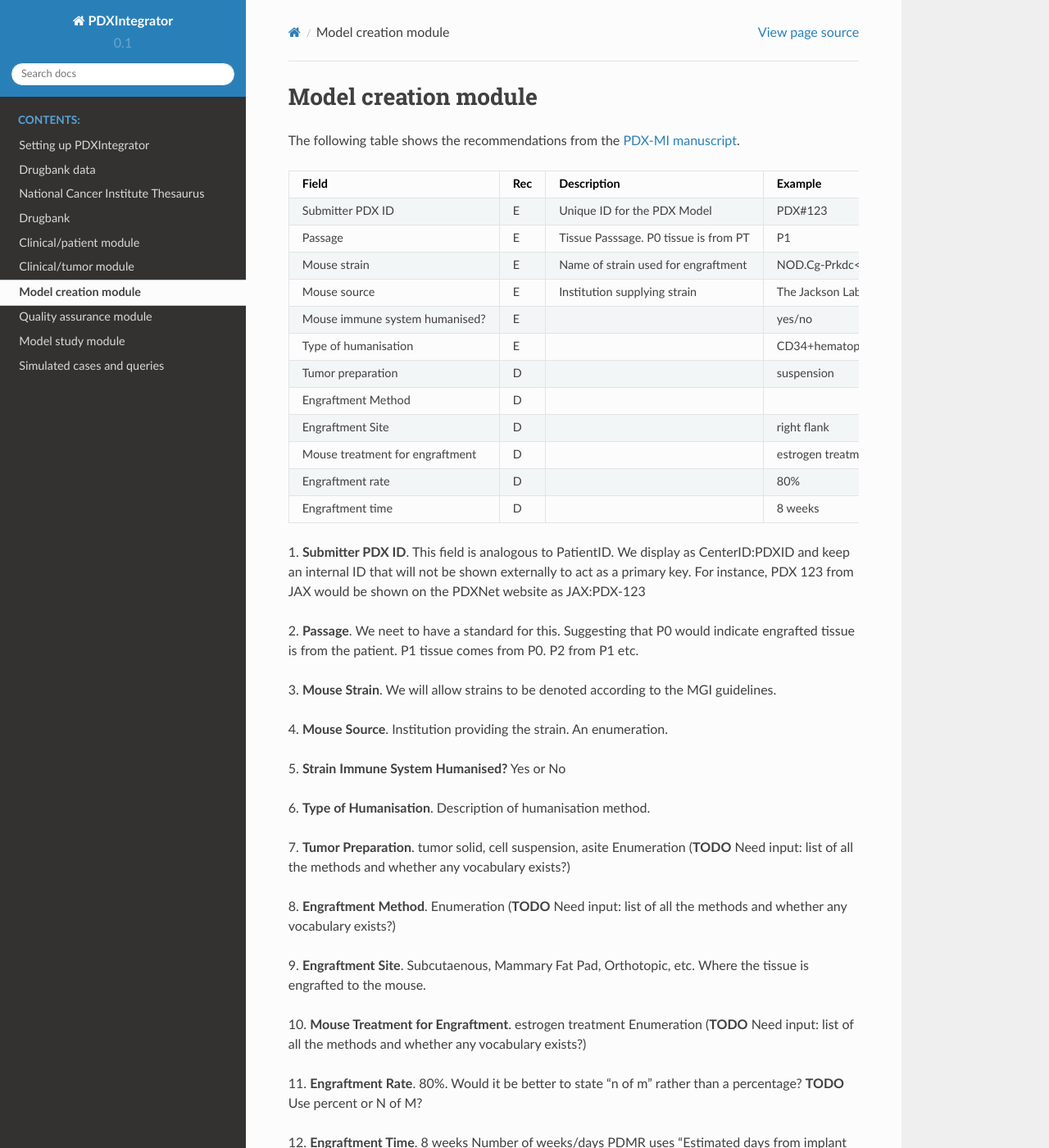
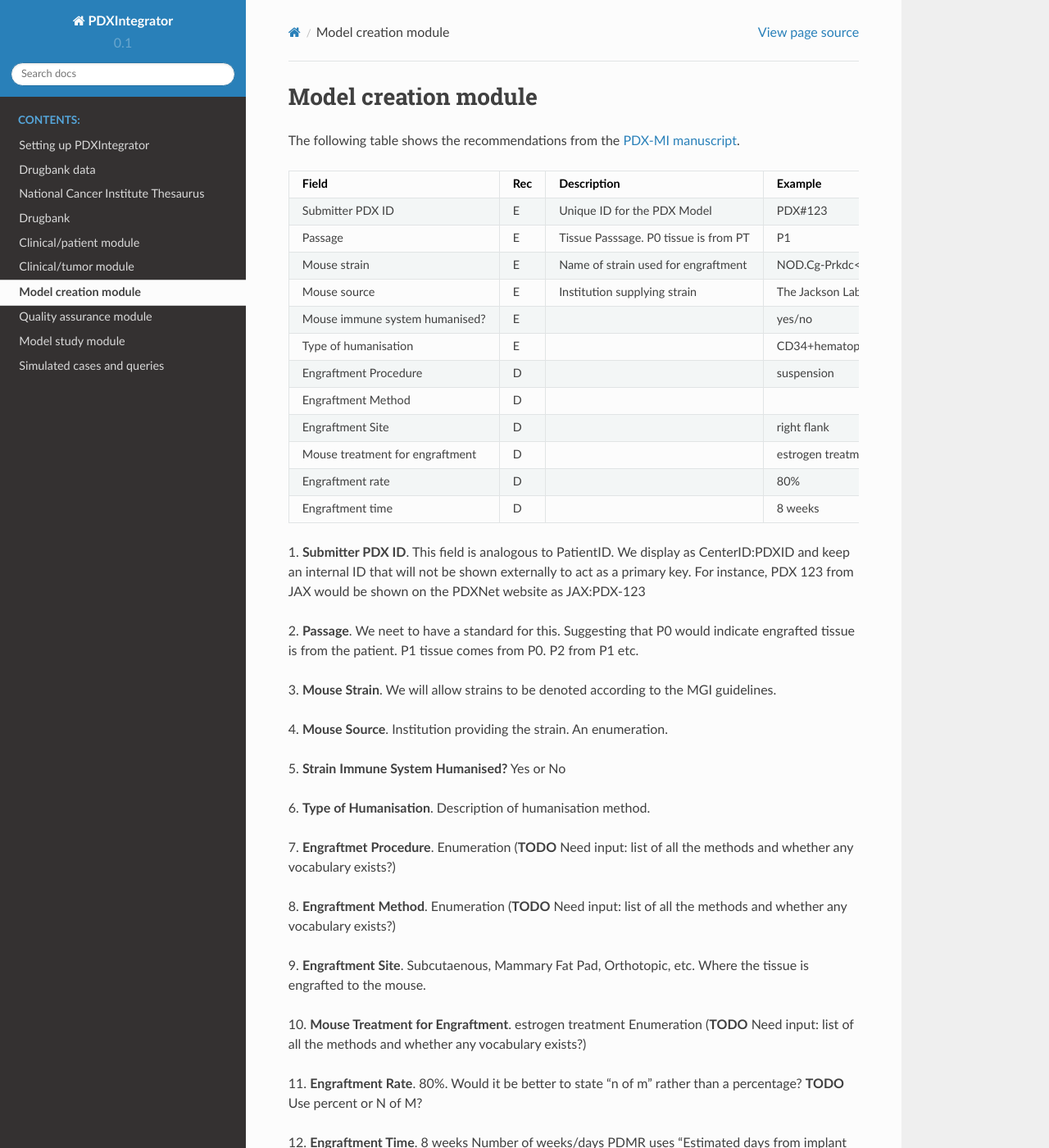
Before and after one commit to TheJacksonLaboratory/PDXintegrator, a Sphinx documentation site: the page built from docs/modelcreation.rst, in a window 1280 px wide and 1400 px high. Shown: the whole window at 82% size. Built offline with Sphinx 7.4.7 and the Read the Docs theme 2.0.0, drawn with Linux system fonts in a browser that asks for light colours.

Commit message:
Update modelcreation.rst

```diff
--- a/docs/modelcreation.rst
+++ b/docs/modelcreation.rst
@@ -19,7 +19,7 @@ The following table shows the recommendations from the  `PDX-MI manuscript <http
 +--------------------------------+-----+--------------------------------------+--------------------------------------+------------------------------------------------+
 | Type of humanisation           | E   |                                      |CD34+hematopoietic stem cell-engrafted|                                                |
 +--------------------------------+-----+--------------------------------------+--------------------------------------+------------------------------------------------+
-| Tumor preparation              | D   |                                      |suspension                            | ?                                              |
+| Engraftment Procedure          | D   |                                      |suspension                            | ?                                              |
 +--------------------------------+-----+--------------------------------------+--------------------------------------+------------------------------------------------+
 | Engraftment Method             | D   |                                      |                                      | ?                                              |
 +--------------------------------+-----+--------------------------------------+--------------------------------------+------------------------------------------------+
@@ -52,8 +52,7 @@ Yes or No
 6. **Type of Humanisation**.
 Description of humanisation method.
 
-7. **Tumor Preparation**.
-tumor    solid,    cell    suspension,    asite
+7. **Engraftmet Procedure**.
 Enumeration (**TODO** Need input: list of all the methods and whether any vocabulary exists?)
 
 8. **Engraftment Method**.
```
